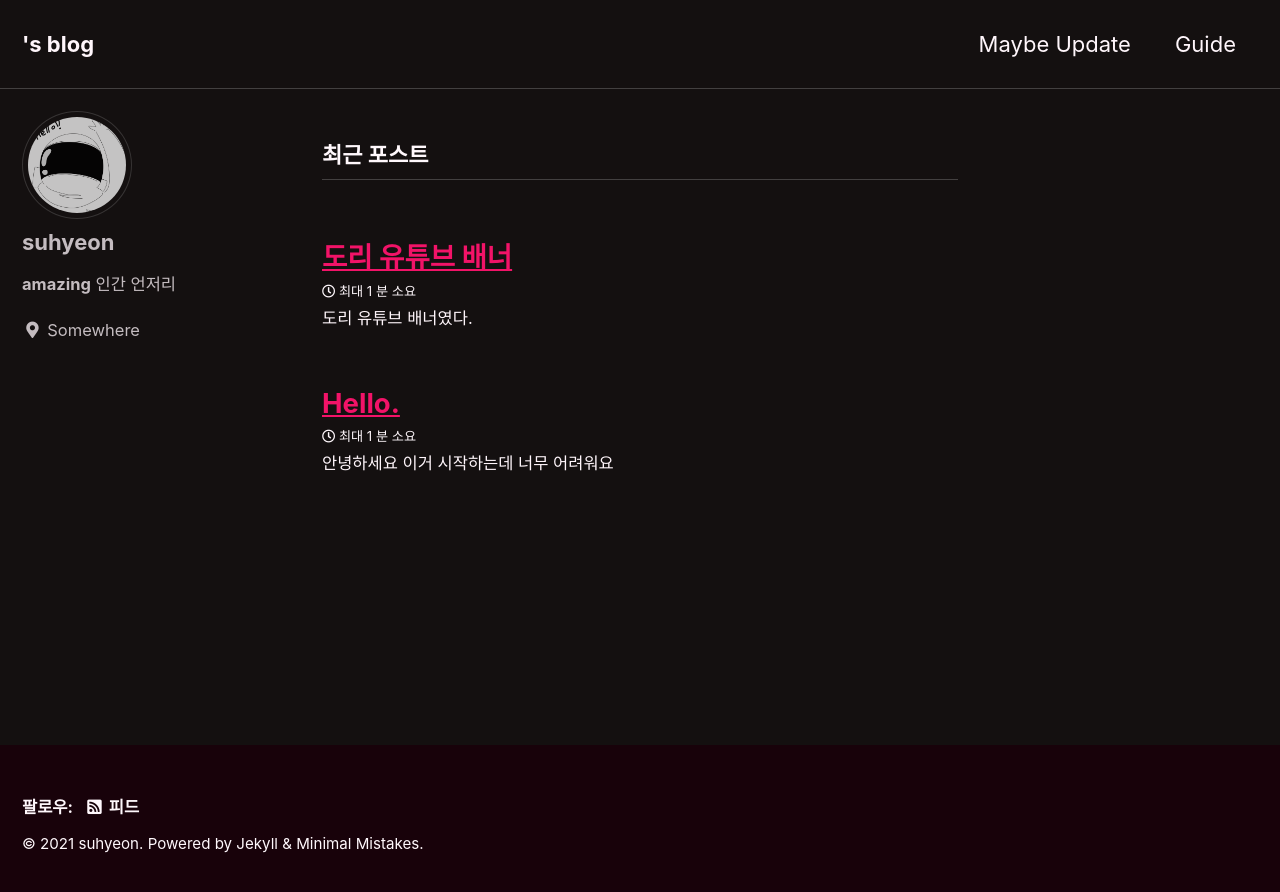
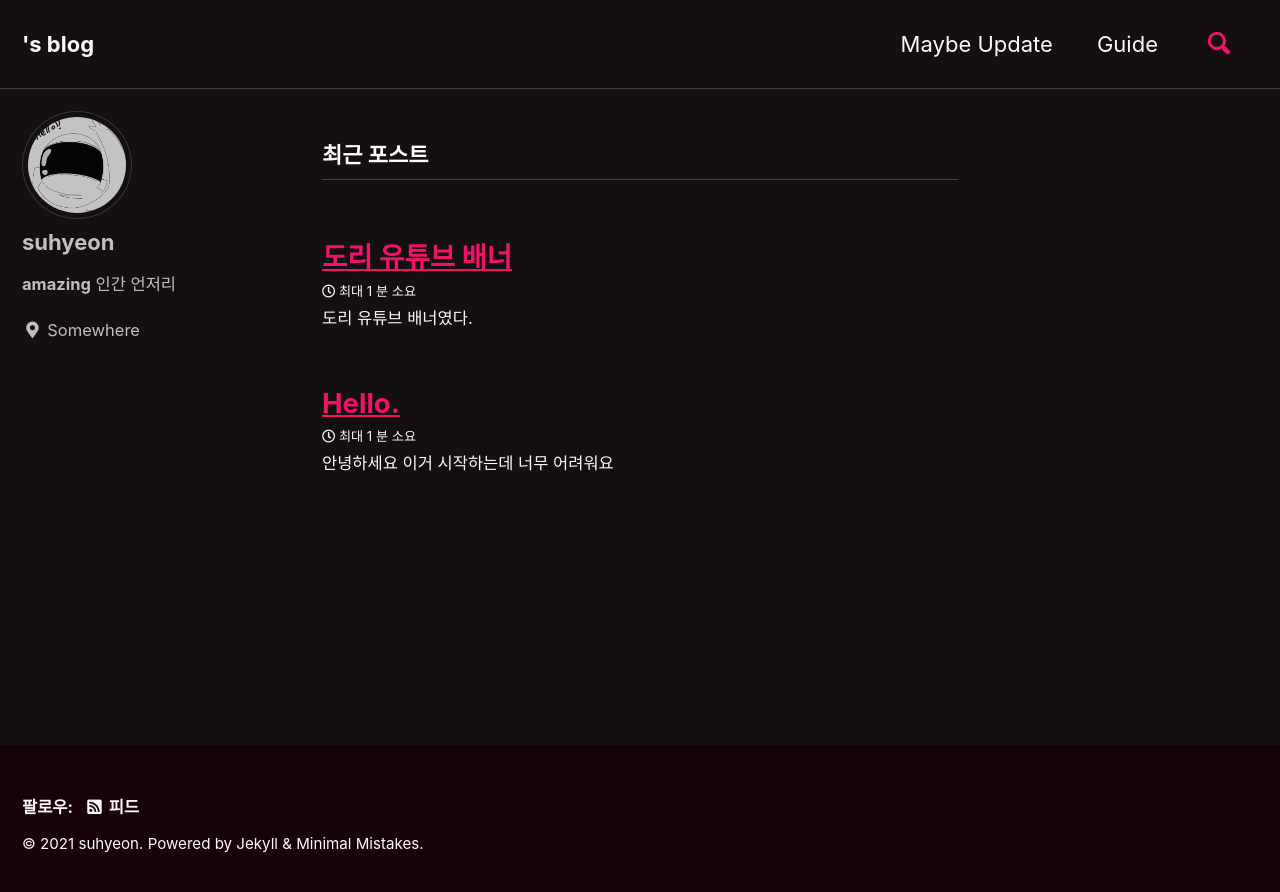
Before and after one commit to suhyeon7846/suhyeon7846.github.io, a Jekyll site: the page built from index.html, in a window 1280 px wide. Shown: the top 892 px of the page. Built offline with Jekyll 4.4.1, drawn with Linux system fonts in a browser that asks for light colours; cached includes are drawn as plain includes; the list of posts is cut into pages by our own code.

```diff
--- a/_config.yml
+++ b/_config.yml
@@ -51,8 +51,8 @@ reCaptcha:
   secret                 :
 atom_feed:
   path                   : # blank (default) uses feed.xml
-search                   : "true" # true, false (default)
-search_full_content      : "true" # true, false (default)
+search                   : true # true, false (default)
+search_full_content      : true # true, false (default)
 search_provider          : # lunr (default), algolia, google
 algolia:
   application_id         : # YOUR_APPLICATION_ID
@@ -276,6 +276,6 @@ defaults:
       layout: single
       author_profile: true
       read_time: true
-      comments: # true
+      comments:  true
       share: true
       related: true
```
